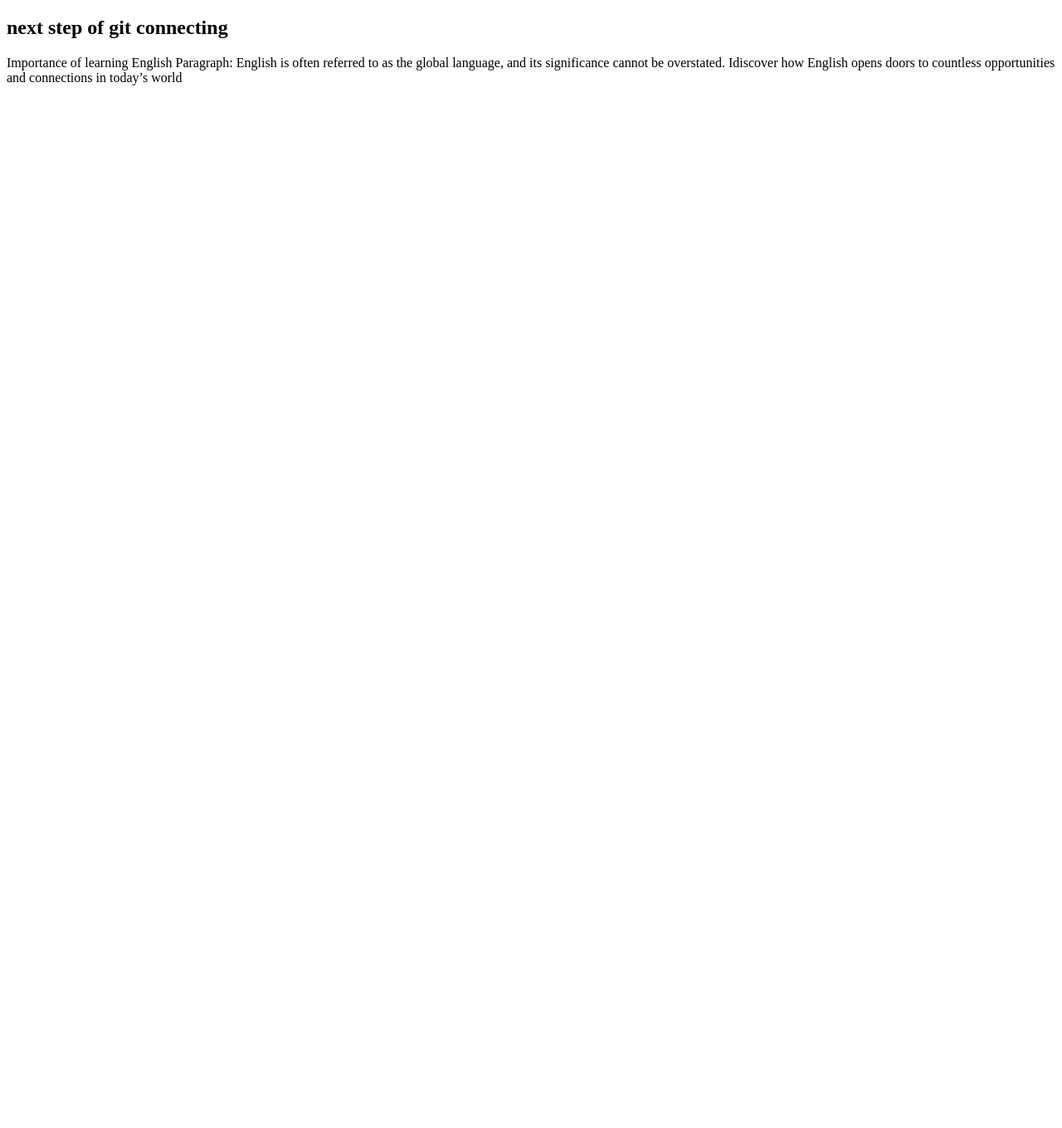
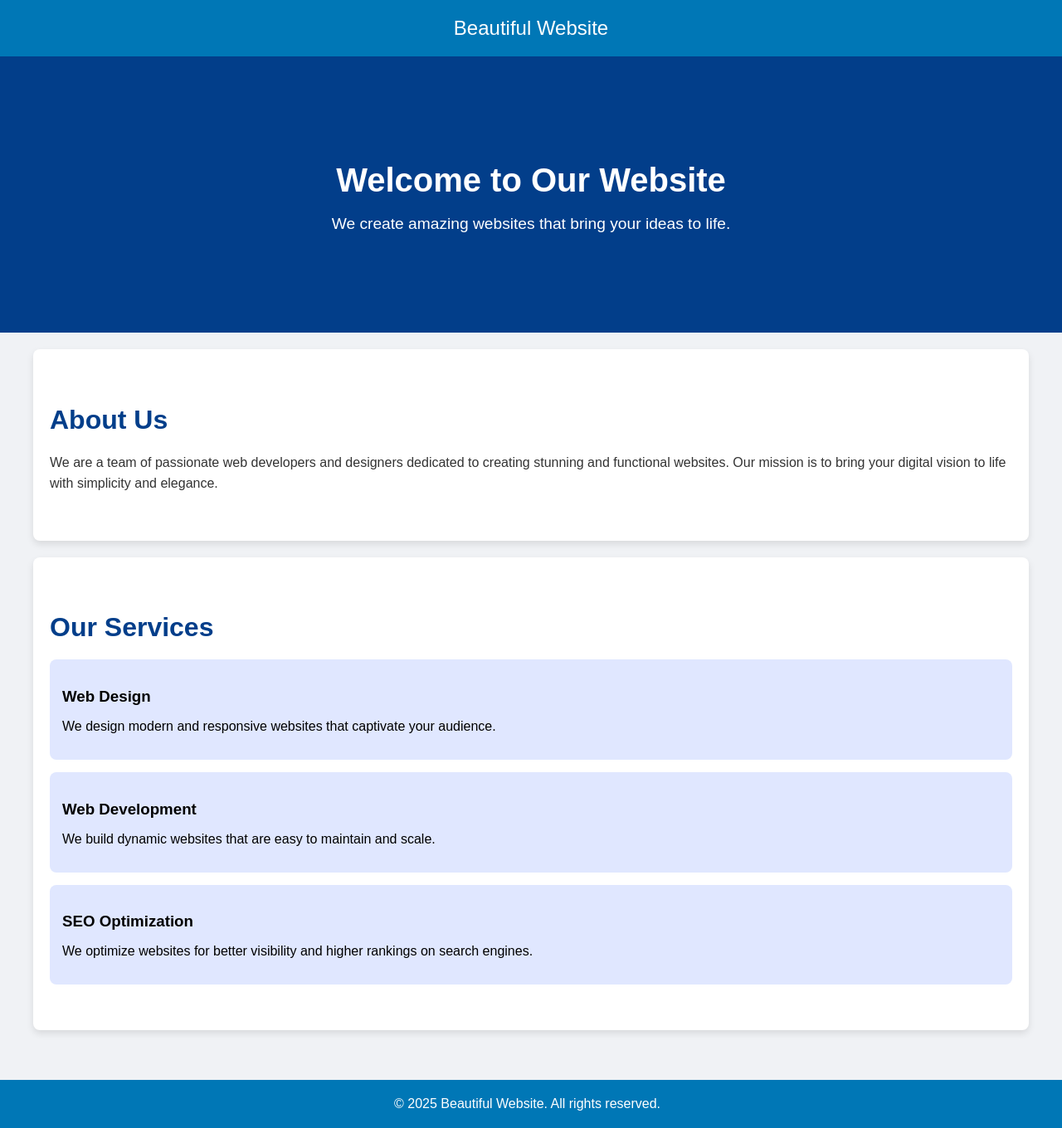
Before and after one commit to NYM-34/git-4, a plain HTML site: page index.html in a window 1280 px wide. Shown: the whole page at 83% size. Before the commit the page ends 800 px from the top, so only its background shows below. Drawn offline with Linux system fonts and the light colour scheme.

Commit message:
trd time added

```diff
--- a/index.html
+++ b/index.html
@@ -5,11 +5,58 @@
     <meta name="viewport" content="width=device-width, initial-scale=1.0">
     <title>Document</title>
 </head>
-<body>
-    <h2>next step of git connecting
+<body style="margin: 0; padding: 0; font-family: Arial, sans-serif; background-color: #f0f2f5;">
 
-    </h2>
-    <p>Importance of learning English Paragraph: English is often referred to as the global language, and its significance cannot be overstated. Idiscover how English opens doors to countless opportunities and connections in today’s world</p>
+  <!-- Header -->
+  <div style="background-color: #0077b6; color: #fff; padding: 20px 0; text-align: center; font-size: 1.5em;">
+    Beautiful Website
+  </div>
+
+  <!-- Hero Section -->
+  <div style="background-color: #023e8a; color: #fff; padding: 100px 20px; text-align: center;">
+    <h1 style="font-size: 2.5em; margin-bottom: 10px;">Welcome to Our Website</h1>
+    <p style="font-size: 1.2em; margin-bottom: 20px;">We create amazing websites that bring your ideas to life.</p>
+  </div>
+
+  <!-- Container -->
+  <div style="width: 100%; max-width: 1200px; margin: 0 auto; padding: 20px;">
+
+    <!-- About Section -->
+    <div style="background-color: #fff; padding: 40px 20px; margin-bottom: 20px; border-radius: 8px; box-shadow: 0px 4px 8px rgba(0, 0, 0, 0.1);">
+      <h2 style="font-size: 2em; color: #023e8a; margin-bottom: 20px;">About Us</h2>
+      <p style="line-height: 1.6; color: #333;">
+        We are a team of passionate web developers and designers dedicated to creating stunning and functional websites. Our mission is to bring your digital vision to life with simplicity and elegance.
+      </p>
+    </div>
+
+    <!-- Services Section -->
+    <div style="background-color: #fff; padding: 40px 20px; margin-bottom: 20px; border-radius: 8px; box-shadow: 0px 4px 8px rgba(0, 0, 0, 0.1);">
+      <h2 style="font-size: 2em; color: #023e8a; margin-bottom: 20px;">Our Services</h2>
+
+      <!-- Service Item 1 -->
+      <div style="background-color: #e0e7ff; margin-bottom: 15px; padding: 15px; border-radius: 8px;">
+        <h3 style="margin-bottom: 10px;">Web Design</h3>
+        <p>We design modern and responsive websites that captivate your audience.</p>
+      </div>
+
+      <!-- Service Item 2 -->
+      <div style="background-color: #e0e7ff; margin-bottom: 15px; padding: 15px; border-radius: 8px;">
+        <h3 style="margin-bottom: 10px;">Web Development</h3>
+        <p>We build dynamic websites that are easy to maintain and scale.</p>
+      </div>
+
+      <!-- Service Item 3 -->
+      <div style="background-color: #e0e7ff; margin-bottom: 15px; padding: 15px; border-radius: 8px;">
+        <h3 style="margin-bottom: 10px;">SEO Optimization</h3>
+        <p>We optimize websites for better visibility and higher rankings on search engines.</p>
+      </div>
+    </div>
+  </div>
+
+  <!-- Footer -->
+  <div style="background-color: #0077b6; color: #fff; padding: 20px 0; text-align: center; margin-top: 20px;">
+    &copy; 2025 Beautiful Website. All rights reserved.
+  </div>
 
 </body>
 </html>
```
